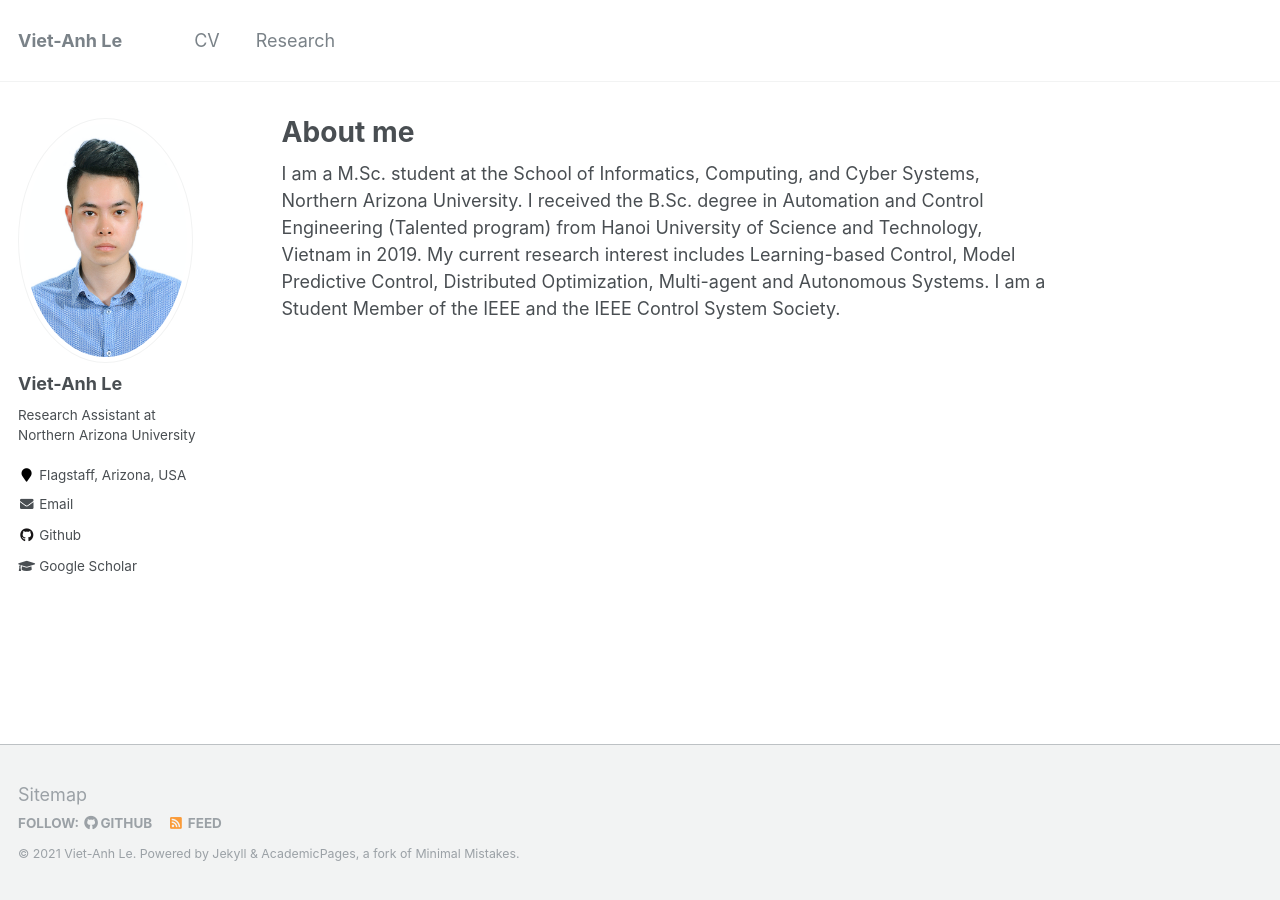
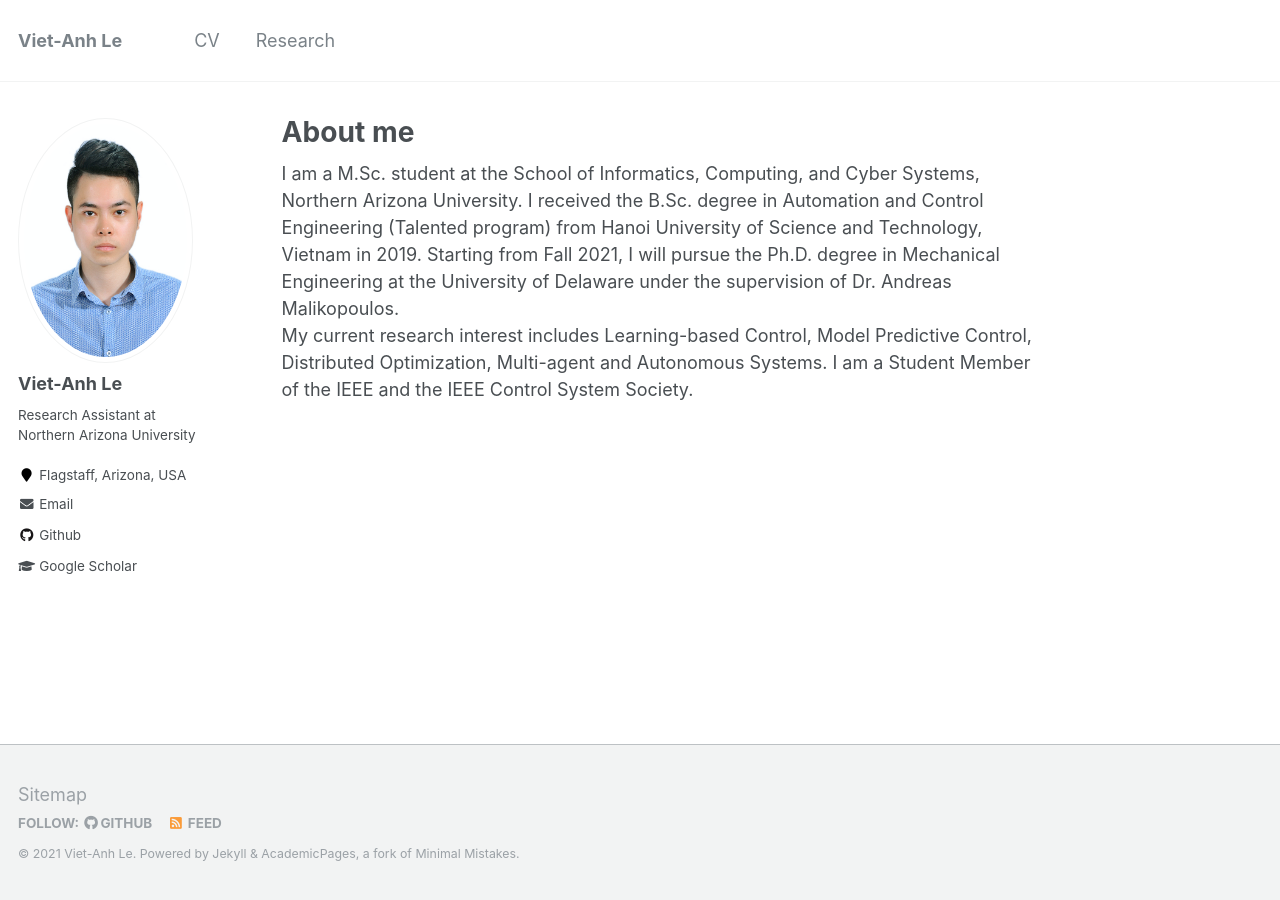
Before and after one commit to vietanhle0101/vietanhle0101.github.io, a Jekyll site: the page built from _pages/about.md, in a window 1280 px wide. Built offline with Jekyll 4.4.1, drawn with Linux system fonts in a browser that asks for light colours.

Commit message:
update about me

```diff
--- a/_pages/about.md
+++ b/_pages/about.md
@@ -8,4 +8,5 @@ redirect_from:
   - /about.html
 ---
 
-I am a M.Sc. student at the School of Informatics, Computing, and Cyber Systems, Northern Arizona University. I received the B.Sc. degree in Automation and Control Engineering (Talented program) from Hanoi University of Science and Technology, Vietnam in 2019. My current research interest includes Learning-based Control, Model Predictive Control, Distributed Optimization, Multi-agent and Autonomous Systems. I am a Student Member of the IEEE and the IEEE Control System Society.
+I am a M.Sc. student at the School of Informatics, Computing, and Cyber Systems, Northern Arizona University. I received the B.Sc. degree in Automation and Control Engineering (Talented program) from Hanoi University of Science and Technology, Vietnam in 2019. Starting from Fall 2021, I will pursue the Ph.D. degree in Mechanical Engineering at the University of Delaware under the supervision of Dr. Andreas Malikopoulos.
+My current research interest includes Learning-based Control, Model Predictive Control, Distributed Optimization, Multi-agent and Autonomous Systems. I am a Student Member of the IEEE and the IEEE Control System Society.
```
